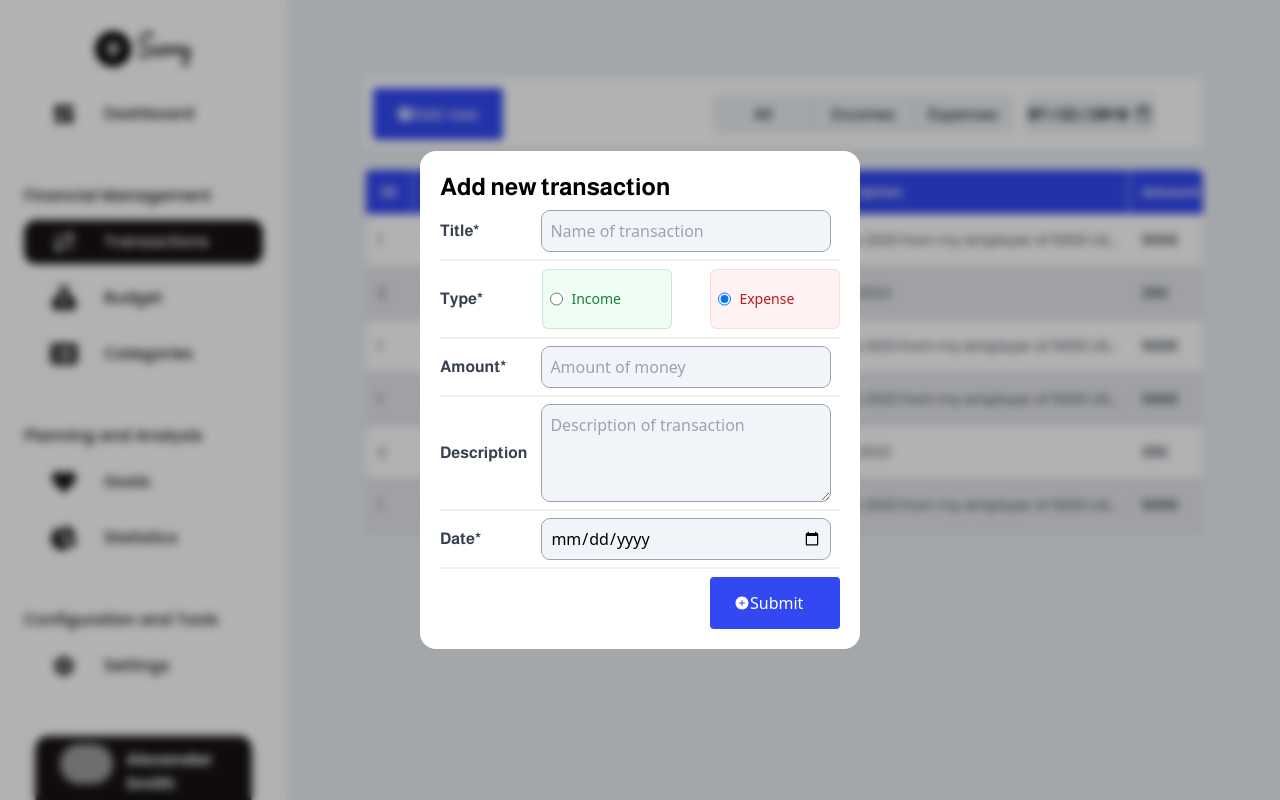
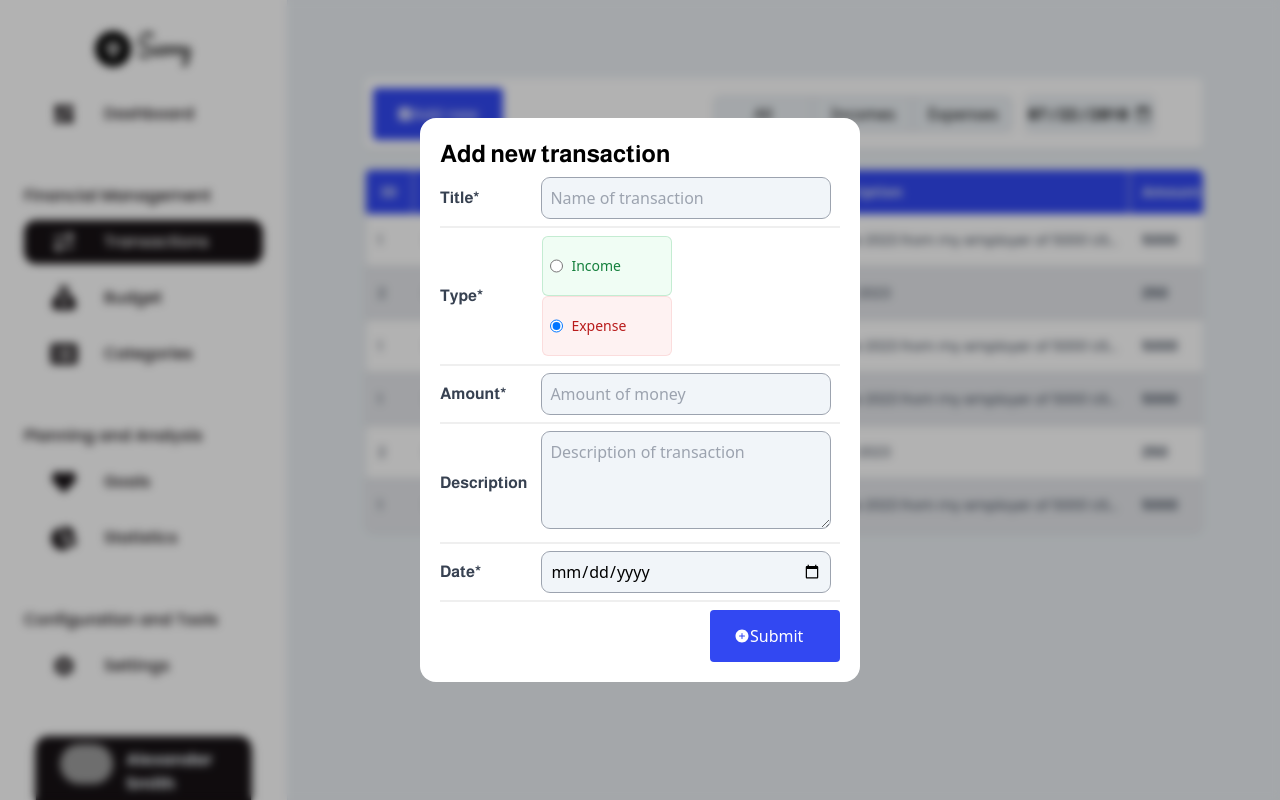
Before and after one commit to bakirdevedzic/savvy, a React (Vite) app: page /app/transactions in a window 1280 px wide. Both pictures are taken after a click on the button "Add new". Built offline with nearby package versions, Linux system fonts and the light colour scheme; grey boxes are pictures that could not be loaded.

Commit message:
Make Form Error

```diff
--- a/src/features/Transactions/TransactionsForm.jsx
+++ b/src/features/Transactions/TransactionsForm.jsx
@@ -4,7 +4,9 @@ import FormRow from "../../ui/FormRow";
 import { IoAddCircle } from "react-icons/io5";
 
 function TransactionsForm() {
-  const { register, handleSubmit } = useForm();
+  const { register, handleSubmit, formState } = useForm();
+
+  const { errors } = formState;
 
   function onSubmit(data) {
     console.log(data);
@@ -22,12 +24,12 @@ function TransactionsForm() {
     >
       <p className="text-2xl font-semibold font-almarai">Add new transaction</p>
 
-      <FormRow label="Title*">
+      <FormRow label="Title*" error={errors?.title?.message}>
         <input
           type="text"
           placeholder="Name of transaction"
           className="bg-slate-100 outline outline-1 outline-gray-400 focus:outline-blue-500 rounded-lg h-10 w-72 p-2"
-          {...register("title", { required: "Title is  required" })}
+          {...register("title", { required: "Title is required!" })}
         />
       </FormRow>
 
@@ -35,7 +37,7 @@ function TransactionsForm() {
         <div className="inline-flex items-center justify-center rounded-md bg-green-50 px-2 py-1 text-xs font-medium text-green-700 ring-1 ring-inset ring-green-600/20 w-[100%]">
           <input
             id="type-1"
-            {...register("type", { required: "Type is required" })}
+            {...register("type", { required: "Type is required!" })}
             checked
             type="radio"
             defaultValue="INCOME"
@@ -51,7 +53,7 @@ function TransactionsForm() {
           <input
             checked
             id="type-2"
-            {...register("type", { required: "Type is required" })}
+            {...register("type", { required: "Type is required!" })}
             type="radio"
             defaultValue="EXPENSE"
             name="type"
@@ -63,15 +65,15 @@ function TransactionsForm() {
         </div>
       </FormRow>
 
-      <FormRow label="Amount*">
+      <FormRow label="Amount*" error={errors?.amount?.message}>
         <input
           type="number"
           name="money"
           {...register("amount", {
-            required: "Amount is required",
+            required: "Amount is required!",
             min: {
               value: 1,
-              message: "Amount should be at least 1",
+              message: "Amount should be at least 1!",
             },
           })}
           placeholder="Amount of money"
@@ -88,10 +90,10 @@ function TransactionsForm() {
         />
       </FormRow>
 
-      <FormRow label="Date*">
+      <FormRow label="Date*" error={errors?.date?.message}>
         <input
           type="date"
-          {...register("date", { required: "Date is required" })}
+          {...register("date", { required: "Date is required!" })}
           placeholder="Date of transaction"
           className="bg-slate-100 outline outline-1 outline-gray-400 focus:outline-blue-500 rounded-lg h-10 w-72 p-2"
         />
--- a/src/ui/FormRow.jsx
+++ b/src/ui/FormRow.jsx
@@ -1,4 +1,4 @@
-function FormRow({ label, children }) {
+function FormRow({ label, children, error }) {
   return (
     <div
       className="grid grid-cols-[4rem_1fr_1fr] items-center gap-[2.4rem] p-[0.5rem_0] border-b-2 border-primary-gray border-opacity-10
@@ -7,7 +7,14 @@ function FormRow({ label, children }) {
       <p className=" font-xl font-semibold text-gray-700 font-almarai w-[40%]">
         {label}
       </p>
-      {children}
+      <div>
+        {children}
+        {error && (
+          <p className="text-red-500 text-sm font-almarai font-semibold mt-1">
+            {error}
+          </p>
+        )}
+      </div>
     </div>
   );
 }
```
